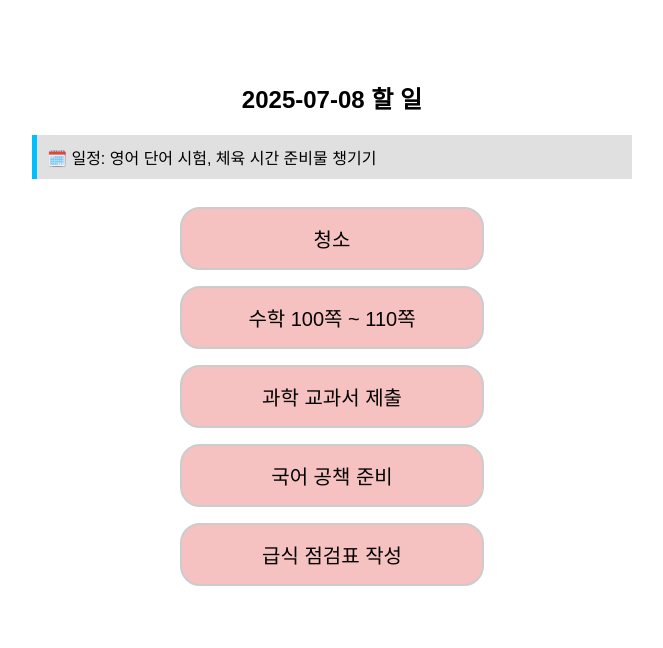
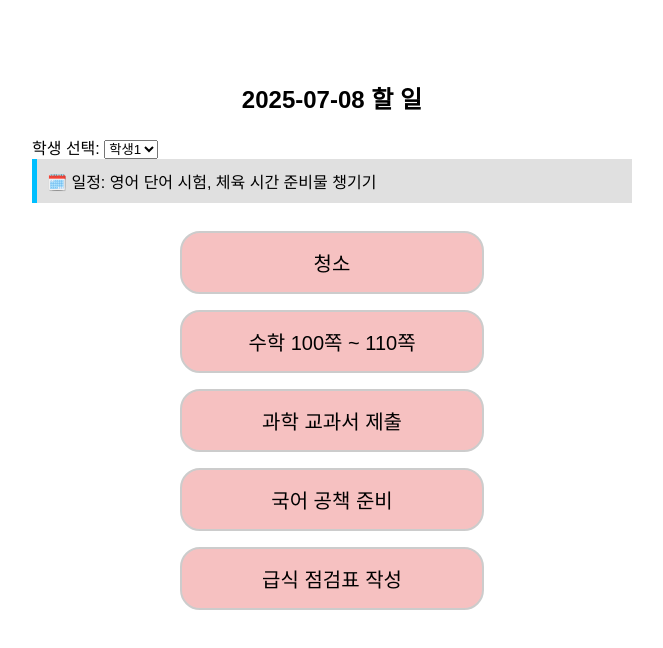
Before and after one commit to yenauna/onhi, a plain HTML site: page student.html in a window 1280 px wide. Shown: the whole page, without its empty margins (308-971 px from the left). Drawn offline with Linux system fonts and the light colour scheme.

Commit message:
Update student.html

```diff
--- a/student.html
+++ b/student.html
@@ -47,6 +47,13 @@
 </head>
 <body>
   <h2 id="today-date">2025-07-08 할 일</h2>
+  <!-- 학생 선택 추가 -->
+<label for="student-select">학생 선택: </label>
+<select id="student-select">
+  <option value="학생1">학생1</option>
+  <option value="학생2">학생2</option>
+  <option value="학생3">학생3</option>
+</select>
   <div class="schedule" id="schedule">
     🗓️ 일정: 영어 단어 시험, 체육 시간 준비물 챙기기
   </div>
```
